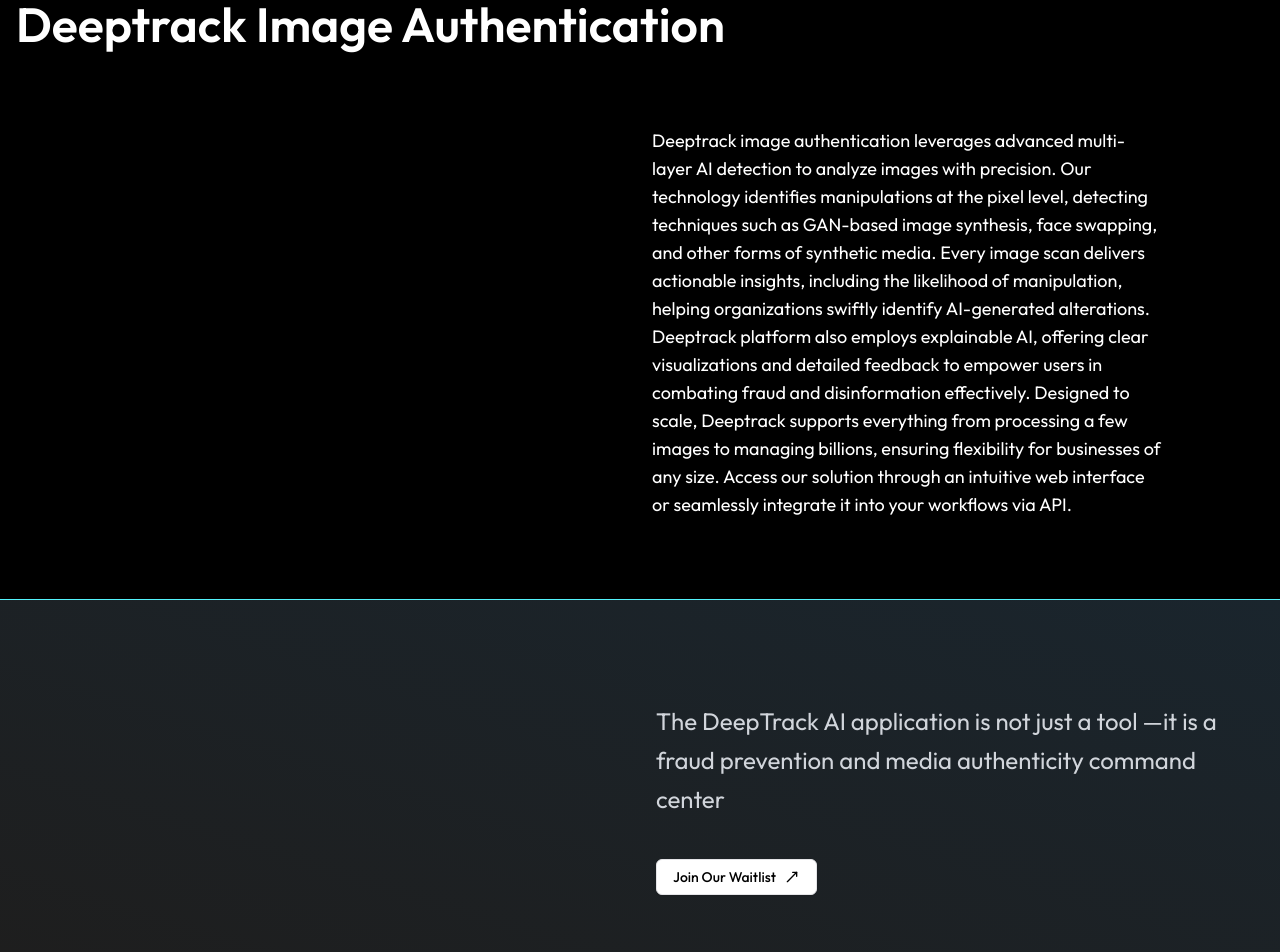
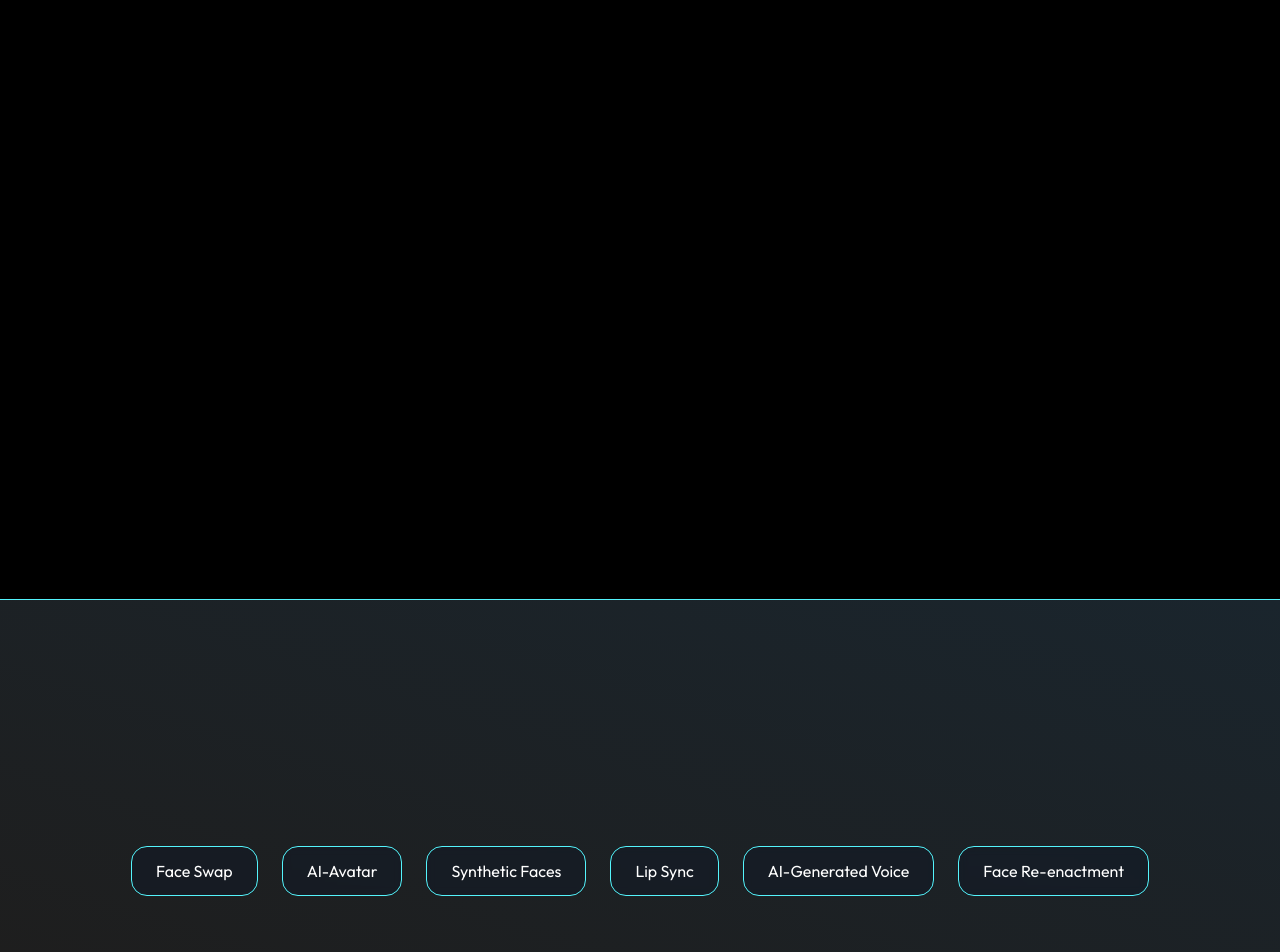
Before and after one commit to kaptuR-AI/captur-website, a Next.js app: page /image-authentication in a window 1280 px wide. Shown: the part 2000-2952 px from the top of the page. Built offline with nearby package versions, Linux system fonts and the light colour scheme.

Commit message:
DEEPTRACK-2/feat:added an explore section && animations

```diff
--- a/app/image-authentication/page.tsx
+++ b/app/image-authentication/page.tsx
@@ -9,6 +9,7 @@
 import StatsSection from '@/components/layout/Statistic';
 import InfoSection from '@/components/layout/infoSection';
 import ExtraSection from '@/components/landing-page/extra-section';
+import ExploreSection from '@/components/layout/Explore';
 
 const ImageAuthenticationPage = () => {
   return (
@@ -54,7 +55,19 @@
           Every image scan delivers actionable insights, including the likelihood of manipulation, helping organizations swiftly identify AI-generated alterations. Deeptrack platform also employs explainable AI, offering clear visualizations and detailed feedback to empower users in combating fraud and disinformation effectively.
           Designed to scale, Deeptrack supports everything from processing a few images to managing billions, ensuring flexibility for businesses of any size. Access our solution through an intuitive web interface or seamlessly integrate it into your workflows via API."
       />
-      <ExtraSection />
+      <div>
+        <ExploreSection
+          types={[
+            "Face Swap",
+            "AI-Avatar",
+            "Synthetic Faces",
+            "Lip Sync",
+            "AI-Generated Voice",
+            "Face Re-enactment",
+          ]}
+        />
+        <ExtraSection />
+      </div>
       <Footer />
     </div>
   )
--- /dev/null
+++ b/components/layout/Explore.tsx
@@ -0,0 +1,41 @@
+import React from 'react';
+import { WaitlistButton } from '../landing-page/waiting-list';
+import { cn } from '@/lib/utils';
+
+interface ExploreSectionProps {
+    types: string[];
+}
+
+export default function ExploreSection({
+    types
+}: ExploreSectionProps) {
+    return (
+        <section className="bg-card-gradient text-white min-h-[400px] flex items-center w-full py-16 border-y-[1px] border-customTeal">
+            <div className="max-w-7xl mx-auto px-4 md:px-6 lg:px-8 flex flex-col items-center text-center">
+                {/* Title */}
+                <h1
+                    data-aos="fade-up"
+                    className="mb-12 max-w-xl text-3xl font-bold tracking-tight text-white sm:text-4xl md:text-5xl"
+                >
+                    Stay up-to-date with new types of AI manipulation
+                </h1>
+
+                {/* Types */}
+                <div className="flex flex-wrap justify-center gap-4 md:gap-6">
+                    {types.map((type, index) => (
+                        <div
+                            key={type}
+                            className={cn(
+                                "inline-flex items-center justify-center rounded-2xl border border-customTeal bg-gray-900/50 px-6 py-3",
+                                "text-base text-white backdrop-blur-sm transition-colors",
+                                "hover:border-cyan-500/50 hover:bg-gray-900/80"
+                            )}
+                        >
+                            {type}
+                        </div>
+                    ))}
+                </div>
+            </div>
+        </section>
+    );
+}
--- a/components/layout/infoSection.tsx
+++ b/components/layout/infoSection.tsx
@@ -12,7 +12,7 @@
             <section className="grid grid-cols-1 lg:grid-cols-2 gap-6 max-w-7xl mx-auto mt-4 min-h-[50vh] p-4">
                 {/* Title */}
                 <div className="col-span-1 lg:col-span-2 mb-4 items-start">
-                    <h1 className="text-3xl sm:text-4xl lg:text-5xl font-semibold text-left leading-snug px-2 lg:px-0">
+                    <h1 data-aos="fade-up" className="text-3xl sm:text-4xl lg:text-5xl font-semibold text-left leading-snug px-2 lg:px-0">
                         {title}
                     </h1>
                 </div>
@@ -24,7 +24,7 @@
 
                 {/* Right Section */}
                 <div className="flex flex-col justify-center items-center text-center lg:items-start lg:text-left space-y-6">
-                    <p className="text-base sm:text-lg leading-relaxed max-w-lg">
+                    <p data-aos="fade-up" className="text-base sm:text-lg leading-relaxed max-w-lg">
                         {description}
                     </p>
                 </div>
```
